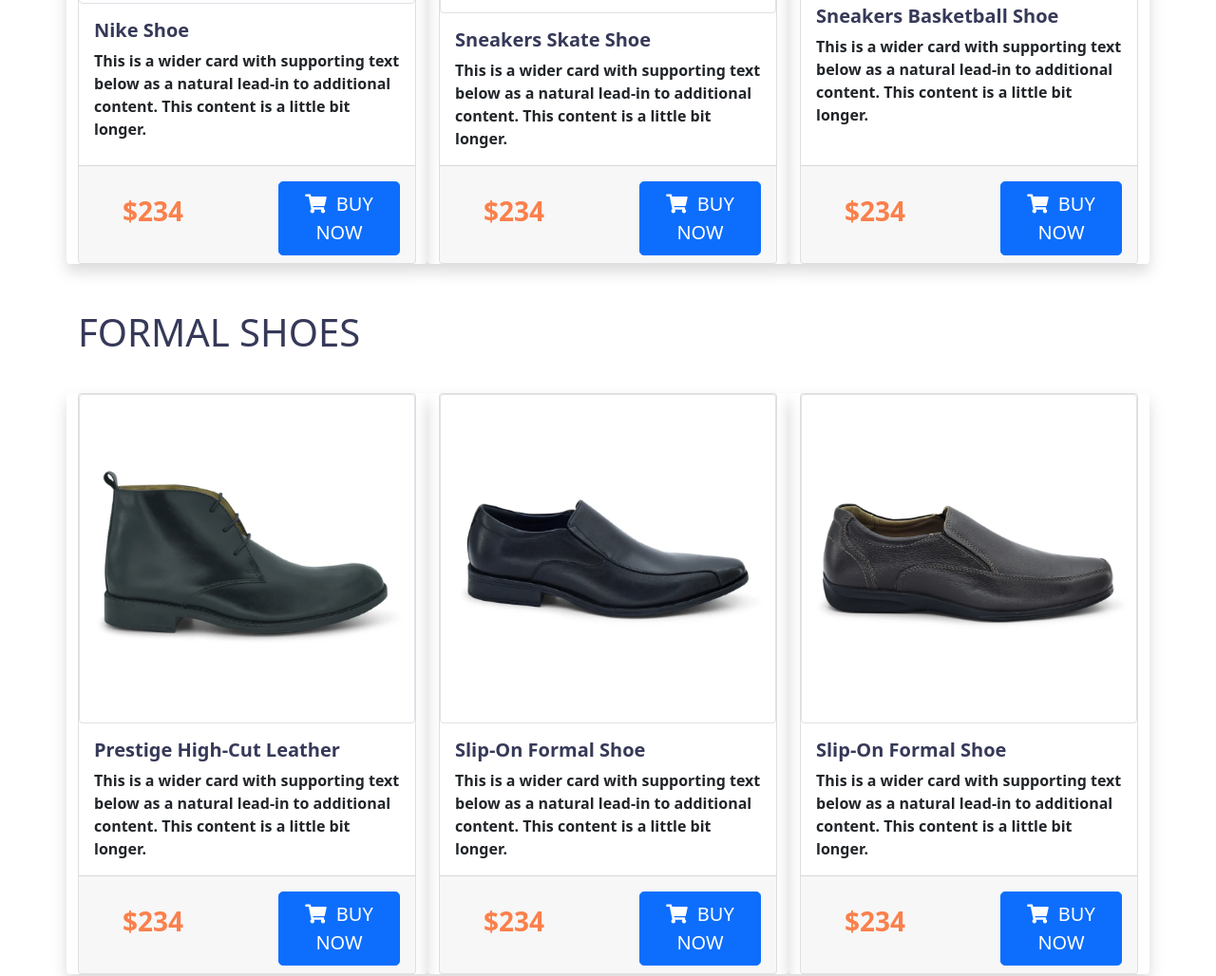
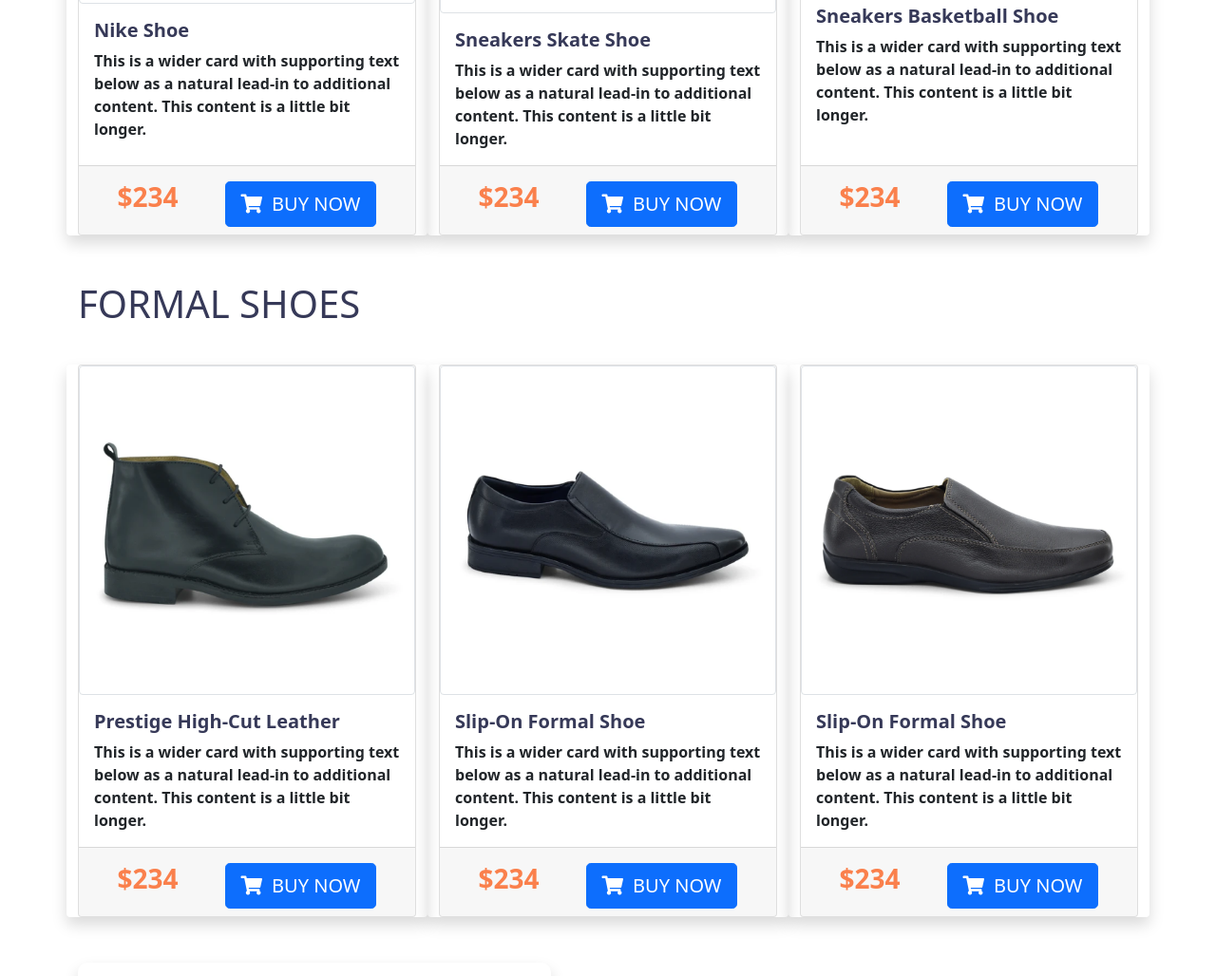
Before and after one commit to tamim11/penguin-fashion, a plain HTML site: page index.html in a window 1280 px wide. Shown: the part 1160-2188 px from the top of the page at 95% size. Drawn offline with Linux system fonts and the light colour scheme.

Commit message:
fifth commit

```diff
--- a/css/style.css
+++ b/css/style.css
@@ -32,15 +32,6 @@ button .fas {
     background-color: #fff9f4;
 }
 
-main .card-footer button {
-    margin-left: 100px;
-}
-
-main .card-footer h3 {
-    margin-left: 30px;
-    padding-top: 15px;
-}
-
 .logos {
     width: 15%;
 }
```
